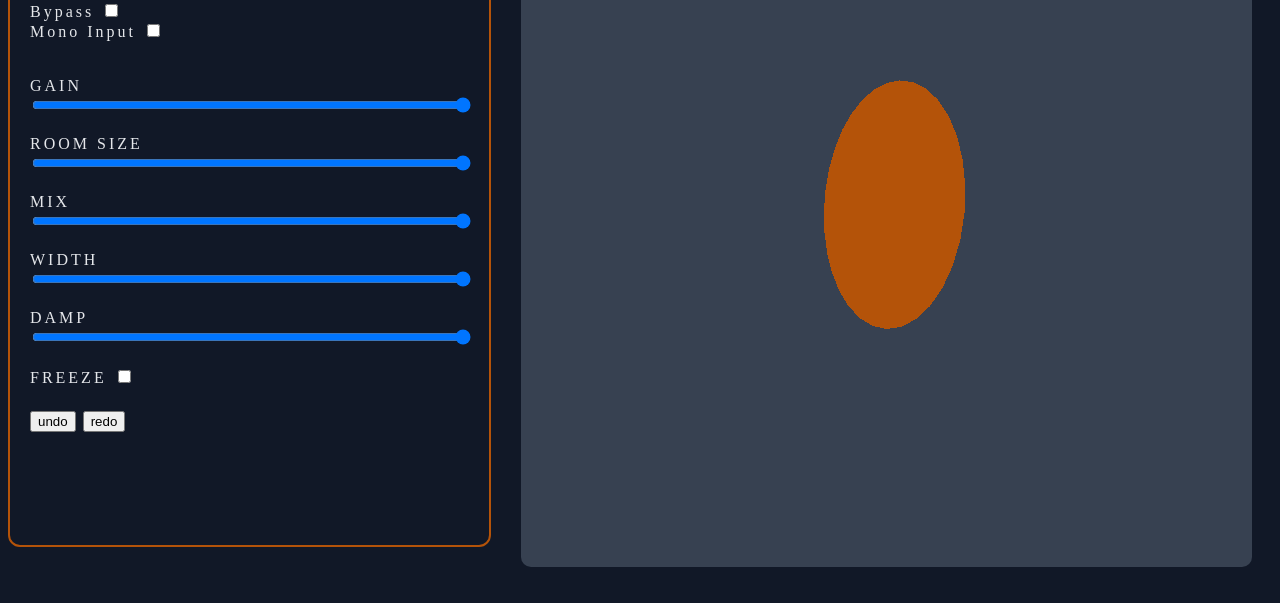
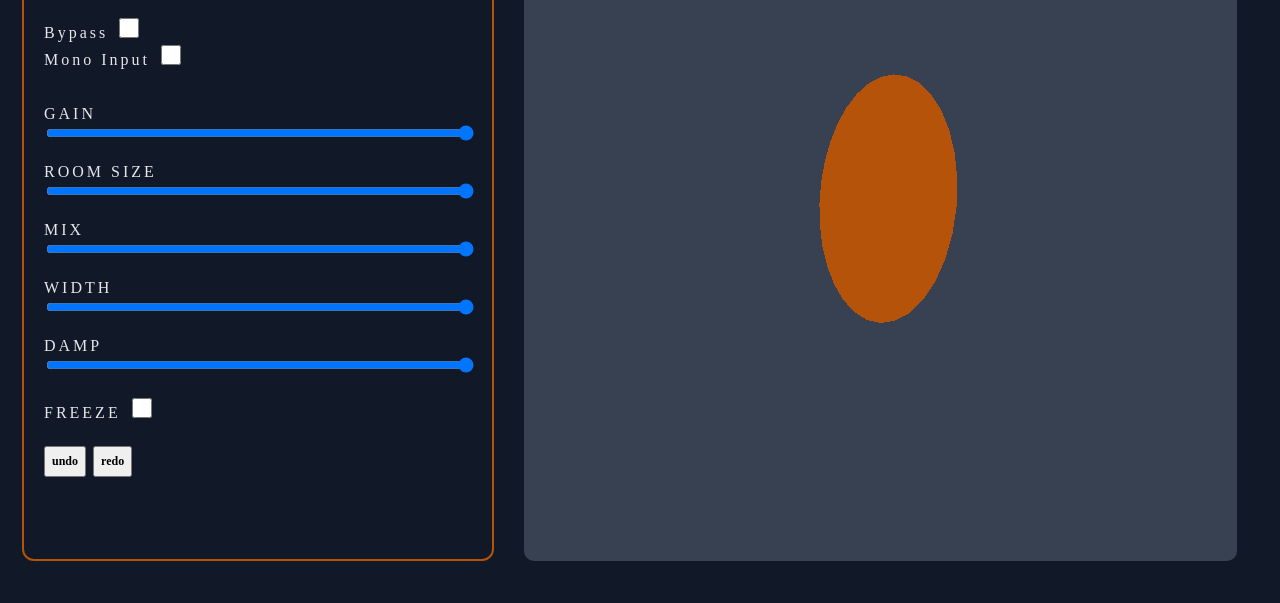
Before and after one commit to joe-mccann-dev/3DVerb, a website built with Vite: page Source/ui/public/index.html in a window 1280 px wide. Shown: the part 197-800 px from the top of the page. Built offline with nearby package versions, Linux system fonts and the light colour scheme; files whose address does not match are found by name; a web font is replaced by a local one.

Commit message:
Style undoRedo buttons. Make checkboxes bigger. Make padding consistent.

```diff
--- a/Source/ui/public/index.css
+++ b/Source/ui/public/index.css
@@ -8,6 +8,7 @@
 
 body {
     background-color: var(--dark-gray);
+    padding: 14px;
 }
 
 main {
@@ -38,6 +39,12 @@ main {
     width: 100%;
 }
 
+input.checkbox {
+    cursor: pointer;
+    width: 20px;
+    height: 20px;
+}
+
 .plugin {
     border: solid 2px var(--medium-dark-amber);
     border-radius: 12px;
@@ -49,10 +56,17 @@ main {
     padding: 24px 0;
 }
 
+.undoRedo button {
+    padding: 6px;
+    font-family: Baumans;
+    font-size: 12px;
+    font-weight: bold;
+}
+
 .visualizer {
     width: 100%;
     height: 100%;
-    padding: 20px;
+    padding: 0 20px;
 }
 
 canvas {
--- a/Source/ui/public/index.html
+++ b/Source/ui/public/index.html
@@ -51,10 +51,10 @@
             <div>
                 <br />
                 <label for="bypassCheckbox">Bypass</label>
-                <input type="checkbox" id="bypassCheckbox" />
+                <input class="checkbox" type="checkbox" id="bypassCheckbox" />
                 <br />
                 <label for="monoCheckbox">Mono Input</label>
-                <input type="checkbox" id="monoCheckbox" />
+                <input class="checkbox" type="checkbox" id="monoCheckbox" />
                 <br />
             </div>
 
@@ -88,7 +88,7 @@
 
             <br />
             <label for="freezeCheckbox">FREEZE</label>
-            <input type="checkbox" id="freezeCheckbox">
+            <input class="checkbox" type="checkbox" id="freezeCheckbox">
             <br />
 
             <div class="undoRedo">
```
